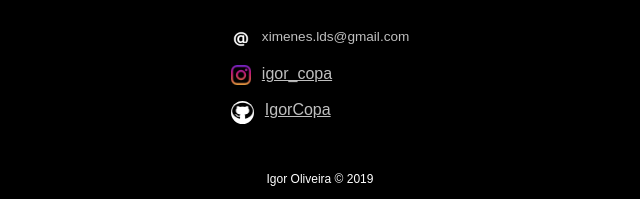
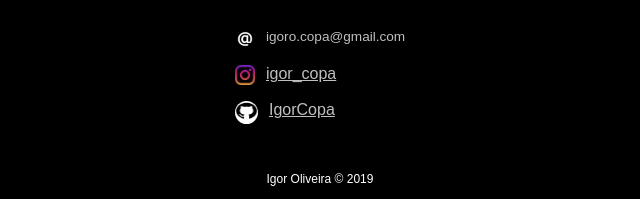
Before and after one commit to IgorCopa/Portfolio, a plain HTML site: page index.html in a window 1280 px wide. Shown: the part 1836-2035 px from the top of the page, 320-960 px from the left. Drawn offline with Linux system fonts and the light colour scheme.

Commit message:
Update index.html

```diff
--- a/index.html
+++ b/index.html
@@ -101,7 +101,7 @@
         <h2>contact</h2>
         <div class="footer-w">
             <div class="email">
-                <img src="images/email.png" alt="e-mail"><p>ximenes.lds@gmail.com</p>
+                <img src="images/email.png" alt="e-mail"><p>igoro.copa@gmail.com</p>
             </div>
             <div class="insta">
                 <img src="images/insta.png" alt="Instagram"><a href="#">igor_copa</a>
```
